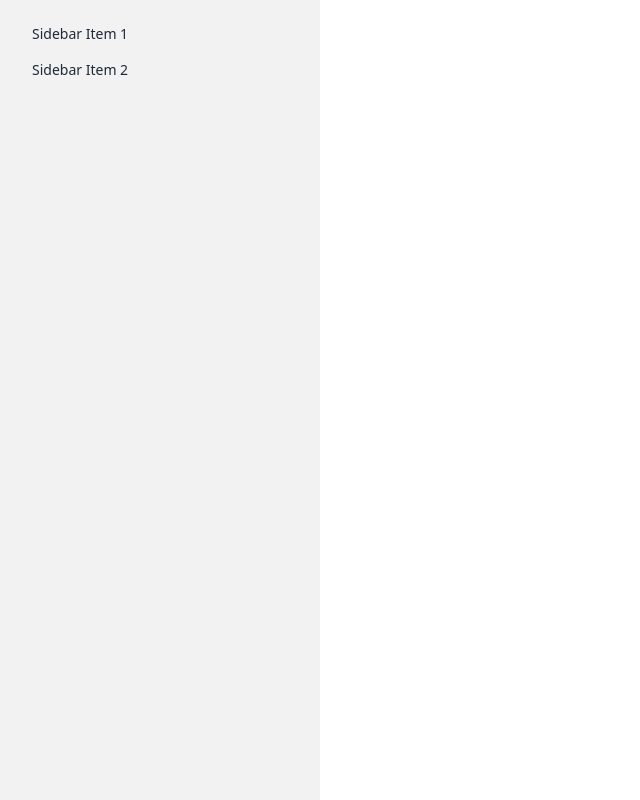
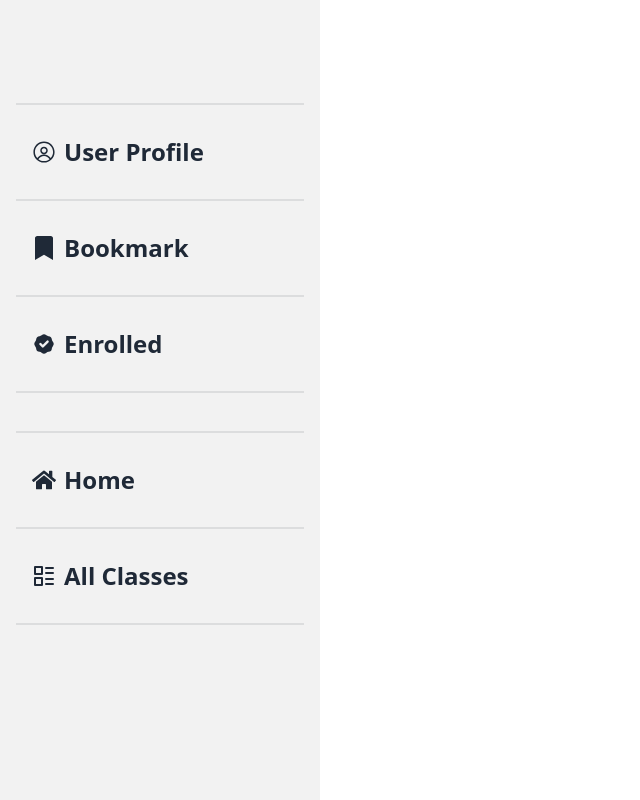
Before and after one commit to hassansabbir/champions-sports-camp-client, a React (Vite) app: page /dashboard in a window 1280 px wide. Shown: the whole page, without its empty margins (0-640 px from the left). Built offline with nearby package versions, Linux system fonts and the light colour scheme; no server answers.

Commit message:
dashboard added

```diff
--- a/src/Layout/Dashboard.jsx
+++ b/src/Layout/Dashboard.jsx
@@ -1,4 +1,8 @@
-import { Outlet } from "react-router-dom";
+import { Link, Outlet } from "react-router-dom";
+import { FaBookmark, FaHome } from "react-icons/fa";
+import { RxAvatar } from "react-icons/rx";
+import { LuLayoutList } from "react-icons/lu";
+import { HiBadgeCheck } from "react-icons/hi";
 
 const Dashboard = () => {
   return (
@@ -15,14 +19,41 @@ const Dashboard = () => {
       </div>
       <div className="drawer-side">
         <label htmlFor="my-drawer-2" className="drawer-overlay"></label>
-        <ul className="menu p-4 w-80 h-full bg-base-200 text-base-content">
+        <ul className="menu p-4 w-80 h-full pt-20 bg-base-200 text-2xl font-semibold">
           {/* Sidebar content here */}
+          <div className="divider"></div>
           <li>
-            <a>Sidebar Item 1</a>
+            <Link to="/dashboard/profile">
+              <RxAvatar /> User Profile
+            </Link>
           </li>
+          <div className="divider"></div>
+
           <li>
-            <a>Sidebar Item 2</a>
+            <Link to="/dashboard/bookmark">
+              <FaBookmark /> Bookmark
+            </Link>
           </li>
+          <div className="divider"></div>
+          <li>
+            <Link to="/dashboard/enrolled">
+              <HiBadgeCheck /> Enrolled
+            </Link>
+          </li>
+          <div className="divider mb-2"></div>
+          <div className="divider"></div>
+          <li>
+            <Link to="/dashboard/">
+              <FaHome /> Home
+            </Link>
+          </li>
+          <div className="divider"></div>
+          <li>
+            <Link to="/dashboard/classes">
+              <LuLayoutList /> All Classes
+            </Link>
+          </li>
+          <div className="divider"></div>
         </ul>
       </div>
     </div>
--- a/src/Pages/Classes/Classes.jsx
+++ b/src/Pages/Classes/Classes.jsx
@@ -2,8 +2,10 @@ import { useContext, useEffect, useState } from "react";
 import { AuthContext } from "../../Providers/AuthProvider";
 import Swal from "sweetalert2";
 import { useLocation, useNavigate } from "react-router-dom";
+import useBookmark from "../../hooks/useBookmark";
 
 const Classes = () => {
+  const [, refetch] = useBookmark();
   const { user } = useContext(AuthContext);
   const [classes, setClasses] = useState([]);
   const navigate = useNavigate();
@@ -20,7 +22,7 @@ const Classes = () => {
 
   const handleAddToBookmarks = (singleClass) => {
     console.log(singleClass);
-    if (user) {
+    if (user && user.email) {
       const bookmarkedItem = {
         classId: singleClass._id,
         name: singleClass.name,
@@ -37,6 +39,7 @@ const Classes = () => {
         .then((res) => res.json())
         .then((data) => {
           if (data.insertedId) {
+            refetch();
             Swal.fire({
               position: "top-end",
               icon: "success",
--- /dev/null
+++ b/src/Pages/Dashboard/Bookmark/Bookmark.jsx
@@ -0,0 +1,9 @@
+const Bookmark = () => {
+  return (
+    <div>
+      <h2>This is Bookmark</h2>
+    </div>
+  );
+};
+
+export default Bookmark;
--- /dev/null
+++ b/src/Pages/Dashboard/Enrolled/Enrolled.jsx
@@ -0,0 +1,9 @@
+const Enrolled = () => {
+  return (
+    <div>
+      <h2>This is Enrolled Page</h2>
+    </div>
+  );
+};
+
+export default Enrolled;
--- /dev/null
+++ b/src/Pages/Dashboard/Profile/Profile.jsx
@@ -0,0 +1,9 @@
+const Profile = () => {
+  return (
+    <div>
+      <h2>this is Profile</h2>
+    </div>
+  );
+};
+
+export default Profile;
--- a/src/Shared/Navbar/Navbar.jsx
+++ b/src/Shared/Navbar/Navbar.jsx
@@ -2,9 +2,11 @@ import { useContext } from "react";
 import { Link } from "react-router-dom";
 import { AuthContext } from "../../Providers/AuthProvider";
 import logoW from "../../assets/logoB.png";
+import useBookmark from "../../hooks/useBookmark";
 
 const Navbar = () => {
   const { user, logOut } = useContext(AuthContext);
+  const [bookmark] = useBookmark();
 
   const handleLogOut = () => {
     logOut()
@@ -24,7 +26,14 @@ const Navbar = () => {
         <Link to="/classes">Classes</Link>
       </li>
       <li className="text-xl font-semibold">
-        <Link to="/dashboard">Dashboard</Link>
+        <Link to="/dashboard">
+          <div className="indicator">
+            <span className="indicator-item badge badge-secondary">
+              {bookmark?.length || 0}
+            </span>
+            Dashboard
+          </div>
+        </Link>
       </li>
     </>
   );
--- a/src/hooks/useBookmark.jsx
+++ b/src/hooks/useBookmark.jsx
@@ -5,11 +5,7 @@ import { AuthContext } from "../Providers/AuthProvider";
 const useBookmark = () => {
   const { user } = useContext(AuthContext);
 
-  const {
-    isLoading,
-    data: bookmark = [],
-    refetch,
-  } = useQuery({
+  const { refetch, data: bookmark = [] } = useQuery({
     queryKey: ["bookmarks", user?.email],
     queryFn: async () => {
       const response = await fetch(
@@ -18,6 +14,6 @@ const useBookmark = () => {
       return response.json();
     },
   });
-  return [bookmark, isLoading, refetch];
+  return [bookmark, refetch];
 };
 export default useBookmark;
```
Also changed, not shown: src/Routes/Routes.jsx (+17 -1 lines).
